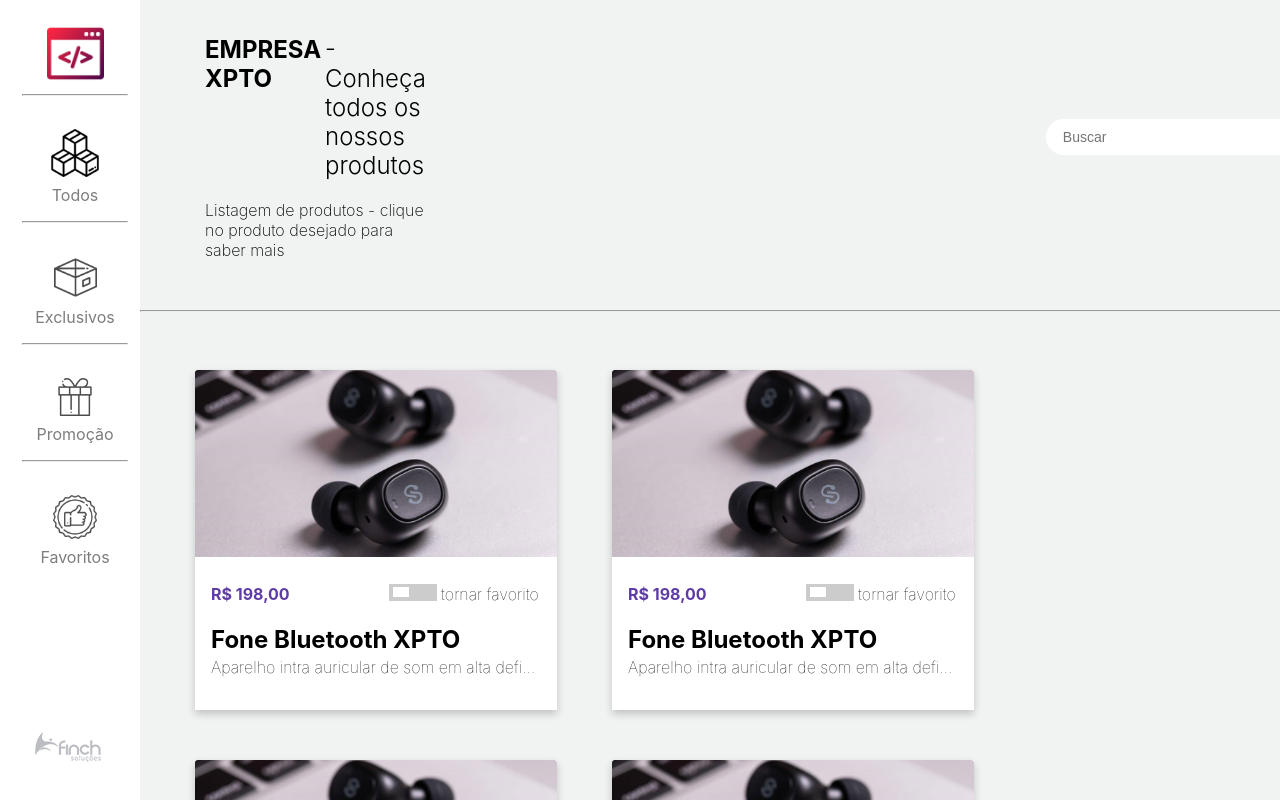
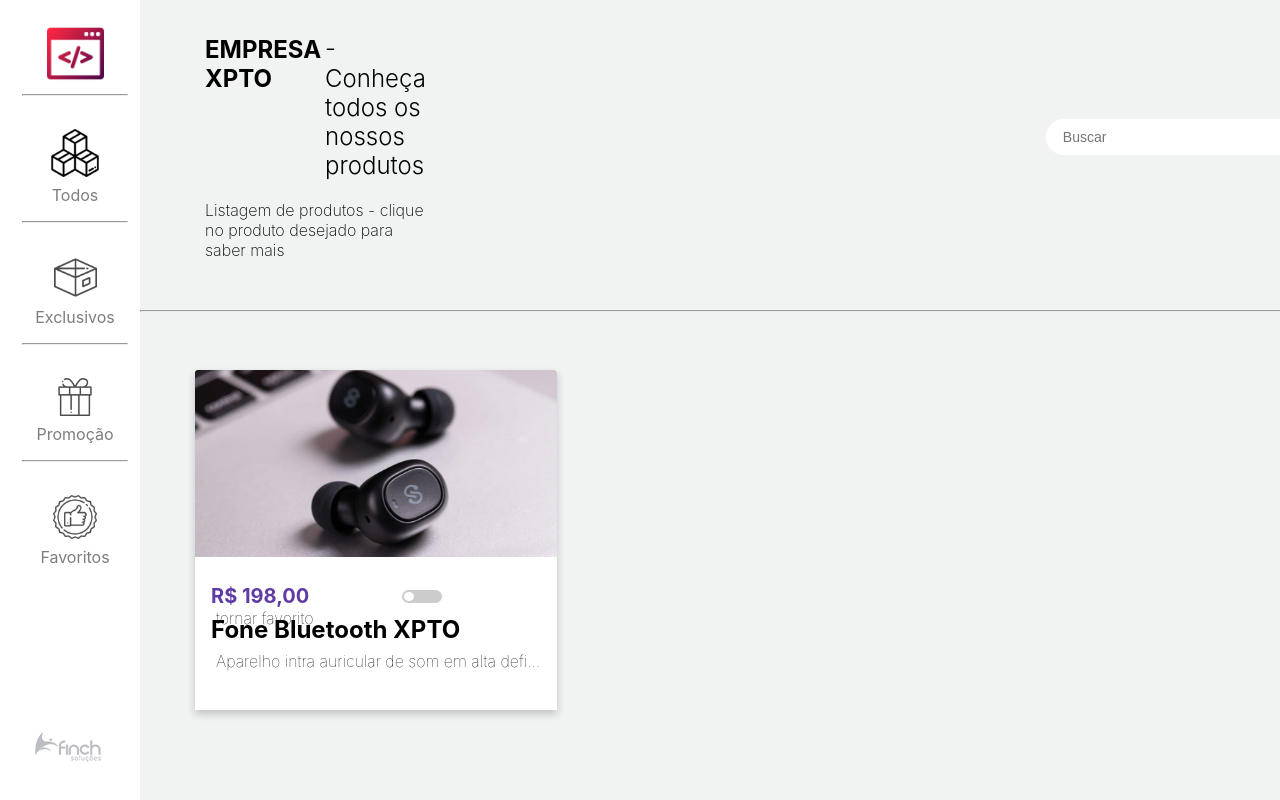
Before and after one commit to mangerona92/desafio-finch, a React (Create React App) app: page / in a window 1280 px wide. Shown: the top 800 px of the page. Built offline with nearby package versions, Linux system fonts and the light colour scheme; what reduxsauce would draw is missing.

Commit message:
passando propriedades para componente card e utlizando enum

```diff
--- a/src/components/Card/index.jsx
+++ b/src/components/Card/index.jsx
@@ -2,30 +2,33 @@ import React from 'react';
 import PropTypes from 'prop-types';
 import styles from './index.module.css';
 import phone from '../../assets/phone.png';
-import favorite from '../../assets/favorite.png';
 
 function Card(props) {
-  const { card } = props;
+  const { value, favorite, product, productDescription } = props;
   return (
     <>
       <div className={styles.card}>
         <img src={phone} alt="imagem fone" />
         <div className={styles.container}>
-          <h4 className={styles.marginText}>
-            <b className={styles.colorFont}>
-              R$ 198,00
+          <h4 className={styles.divValue}>
+            <b className={styles.textValue}>
+              { value }
             </b>
             <div className={styles.btnFavorites}>
               <label for="favorite" className={styles.switch}>
                 <input id="favorite" type="checkbox" />
-                <span className={styles.slider} />
+                <span className={`${styles.slider} ${styles.round}`} />
               </label>
-              <span className={styles.textFavorites}> tornar favorito</span>
+              <span className={styles.textFavorites}>
+                { favorite }
+              </span>
             </div>
           </h4>
-          <h2 className={styles.productText}>Fone Bluetooth XPTO</h2>
+          <h2 className={styles.productText}>
+            { product }
+          </h2>
           <div className={styles.textFavorites}>
-            Aparelho intra auricular de som em alta definição sem fio para os viciados de plantãoa asdfsdaf sdafsdafdsafsadfsda
+            { productDescription }
           </div>
         </div>
       </div>
@@ -34,7 +37,10 @@ function Card(props) {
 }
 
 Card.propTypes = {
-  card: PropTypes.string.isRequired,
+  value: PropTypes.string.isRequired,
+  favorite: PropTypes.string.isRequired,
+  product: PropTypes.string.isRequired,
+  productDescription: PropTypes.string.isRequired,
 };
 
 export default Card;
--- a/src/components/Card/index.module.css
+++ b/src/components/Card/index.module.css
@@ -6,6 +6,7 @@
   height: 340px;
   margin-left: 55px;
   margin-top: 50px;
+  cursor: pointer;
 }
 
 .card:hover {
@@ -16,11 +17,14 @@
   padding: 2px 16px;
 }
 
+.divValue {
+  height: 10px;
+}
+
 .btnFavorites{
   display: inline;
   border: none;
-  cursor: pointer;
-  margin-left: 30%;
+  margin-left: 28%;
 }
 
 .tagProducts {
@@ -34,29 +38,28 @@
 }
 
 .productText {
-  height: 12px;
+  height: 16px;
 }
 
 .textFavorites{
+  margin-left: 5px;
   font-weight: 100;
   white-space: nowrap;
   overflow: hidden;
   text-overflow: ellipsis;
 }
 
-.marginText{
-  margin-left: 15 px;
-}
-
-.colorFont{
+.textValue{
+  font-weight: 700;
+  font-size: 20px;
   color: #5E3BA5;
 }
 
 .switch {
   position: relative;
-  display: inline-block;
-  width: 48px;
-  height: 17px;
+  display: table-caption;
+  width: 40px;
+  height: 13px;
 }
 
 .switch input {
@@ -80,10 +83,10 @@
 .slider:before {
   position: absolute;
   content: "";
-  height: 10px;
-  width: 16px;
-  left: 4px;
-  bottom: 4px;
+  height: 9px;
+  width: 10px;
+  left: 2px;
+  bottom: 2px;
   background-color: white;
   -webkit-transition: .4s;
   transition: .4s;
--- a/src/enum/index.js
+++ b/src/enum/index.js
@@ -19,8 +19,29 @@ export const PAGE_DESCRIPTION = {
   favorites: 'Listagem de produtos marcados como favoritos - clique no produto desejado para saber mais',
 };
 
+export const PAGE_VALUE = {
+  value: 'R$ 198,00',
+};
+
+export const PAGE_FAVORITE = {
+  favorite: 'tornar favorito',
+};
+
+export const PAGE_PRODUCT = {
+  product: 'Fone Bluetooth XPTO',
+};
+
+export const PAGE_PRODUCTSDESCRIPTION = {
+  productDescription: 'Aparelho intra auricular de som em alta definição sem fio para os viciados de plantãoa',
+};
+
+
 export default {
   PAGE_TITLE,
   PAGE_SUBTITLE,
   PAGE_DESCRIPTION,
+  PAGE_VALUE,
+  PAGE_FAVORITE,
+  PAGE_PRODUCTSDESCRIPTION,
+  PAGE_PRODUCT,
 };
--- a/src/pages/ProductsList/index.jsx
+++ b/src/pages/ProductsList/index.jsx
@@ -3,7 +3,9 @@ import styles from './index.module.css';
 import Title from '../../components/Header/Title';
 import Search from '../../components/Header/Search';
 import Card from '../../components/Card';
-import { PAGE_TITLE, PAGE_SUBTITLE, PAGE_DESCRIPTION } from '../../enum';
+import {
+  PAGE_TITLE, PAGE_SUBTITLE, PAGE_DESCRIPTION, PAGE_VALUE, PAGE_FAVORITE, PAGE_PRODUCTSDESCRIPTION, PAGE_PRODUCT,
+} from '../../enum';
 import { useQuery } from '../../hooks';
 
 function ProductsList() {
@@ -11,6 +13,10 @@ function ProductsList() {
   const getTitle = () => PAGE_TITLE[query().get('query')] || PAGE_TITLE.all;
   const getSubTitle = () => PAGE_SUBTITLE[query().get('query')] || PAGE_SUBTITLE.all;
   const getDescription = () => PAGE_DESCRIPTION[query().get('query')] || PAGE_DESCRIPTION.all;
+  const getValue = () => PAGE_VALUE.value;
+  const getFavorite = () => PAGE_FAVORITE.favorite;
+  const getProduct = () => PAGE_PRODUCT.product;
+  const getProductDescription = () => PAGE_PRODUCTSDESCRIPTION.productDescription;
   return (
     <div>
       <div className={styles.productList}>
@@ -19,14 +25,7 @@ function ProductsList() {
       </div>
       <hr className={styles.hrStyle} />
       <div className={styles.containerProductsList}>
-        <Card />
-        <Card />
-        <Card />
-        <Card />
-        <Card />
-        <Card />
-        <Card />
-        <Card />
+        <Card value={getValue()} favorite={getFavorite()} productDescription={getProductDescription()} product={getProduct()} />
       </div>
     </div>
 
```
